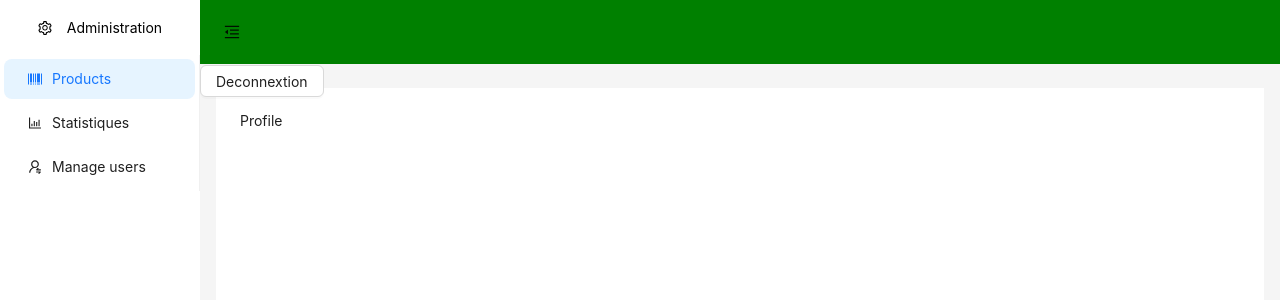
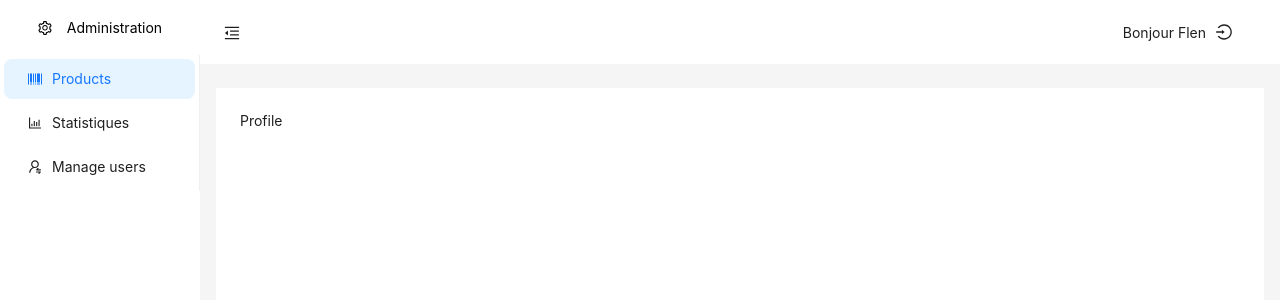
Before and after one commit to idirjob2023/react-masterclass-g1-master_idirV1, a React (Vite) app in the folder frontend/: page /dashboard-member in a window 1280 px wide. Shown: the top 300 px of the page. Built offline with nearby package versions, Linux system fonts and the light colour scheme; no server answers.

Commit message:
Frontend loginmember continue

```diff
--- a/frontend/src/App.jsx
+++ b/frontend/src/App.jsx
@@ -30,6 +30,7 @@ function App() {
   return (
     <Router>
       <Routes>
+
         <Route path="/" element={<HomeLayout />}>
           <Route index element={<Home />} />
         </Route>
--- a/frontend/src/layouts/MemberLayout.jsx
+++ b/frontend/src/layouts/MemberLayout.jsx
@@ -9,15 +9,23 @@ import {
   BarcodeOutlined,
   BarChartOutlined,
   SettingOutlined,
+  LoginOutlined,
 } from "@ant-design/icons";
 
 import { Layout, Menu, Button, theme, Tooltip } from "antd";
 
-import { Link, Outlet } from "react-router-dom";
+import { Link, Outlet , useNavigate} from "react-router-dom";
+
+import { logout, setUserDisconnected } from "../features/auth/authSlice";
+
+import { useDispatch } from "react-redux";
 
 const { Header, Sider, Content } = Layout;
 
 const MemberLayout = () => {
+  const dispatch = useDispatch();
+  const navigate = useNavigate();
+
   const [collapsed, setCollapsed] = useState(false);
 
   const {
@@ -41,6 +49,23 @@ const MemberLayout = () => {
       label: "Manage users",
     },
   ];
+
+  const handleLogout = () => {
+    const email = "ch@gmail.com";
+
+    dispatch(logout(email))
+      .then((res) => {
+        const { msg } = res.payload;
+        console.log(msg);
+        //localStorage.removeItem("token");
+        //localStorage.removeItem("user");
+        //dispatch(setUserDisconnected());
+        //navigate("/login-member");
+      })
+      .catch((err) => {
+        console.log(err);
+      });
+  };
 
   return (
     <Layout style={{ height: "100vh", padding: "0 0px" }}>
@@ -79,9 +104,10 @@ const MemberLayout = () => {
           style={{
             padding: 0,
             background: colorBgContainer,
-            backgroundColor:"green",
+            backgroundColor:"white",
           }}
         >
+         <div style={{display:"flex", justifyContent:"space-between", alignItems:"center" }}>
           <Button
             type="text"
             icon={collapsed ? <MenuUnfoldOutlined /> : <MenuFoldOutlined />}
@@ -92,8 +118,19 @@ const MemberLayout = () => {
               height: 64,
             }}
           />
+              <div>
+                <span style={{marginRight:"10px"}}>Bonjour Flen</span>
+                <LoginOutlined
+                 style={{
+                    fontSize: "16px",
+                    width: 64,
+                    height: 64,
+                  }}
+                 onClick={() => handleLogout()}
+                />
+              </div>
 
-          <Button style={{ display:"flex", justifyContent:"space-betwen" }}  > Deconnextion </Button>
+          </div>
         </Header>
 
         <Content
--- a/frontend/src/pages/member/auth/RegisterMember.jsx
+++ b/frontend/src/pages/member/auth/RegisterMember.jsx
@@ -76,7 +76,7 @@ const RegisterMember = () => {
         </Link>
 
         <div style={{padding:"10px"}}>
-           <h3 style={{ textAlign: "center" }} > <span style={{color:"red"}}>I</span>nsription Membre</h3>
+           <h3 style={{ textAlign: "center" }} > <span style={{color:"red"}}>I</span>Insription Membre</h3>
         </div>
       </div>
 
```
